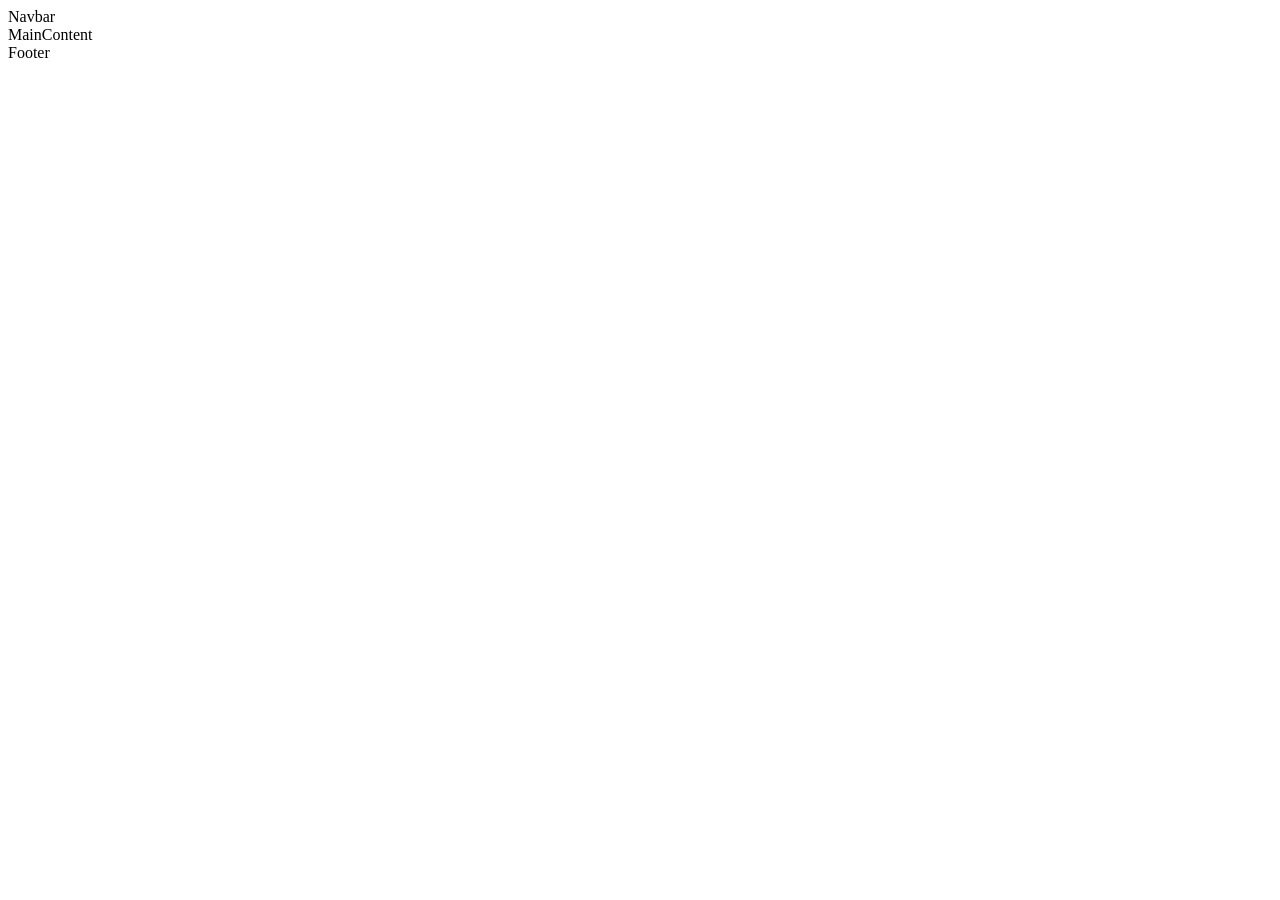
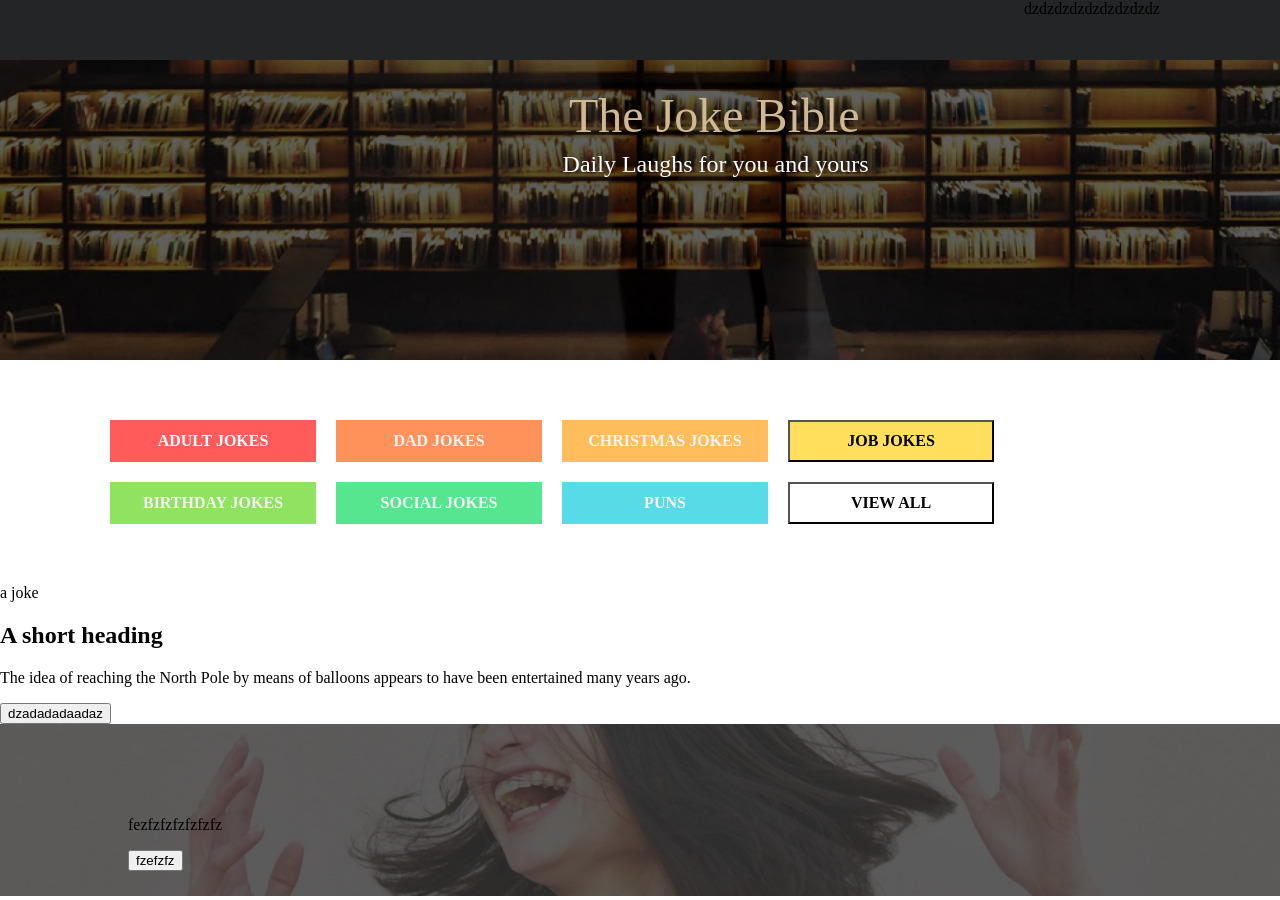
Before and after one commit to oussema-chemingui/chuck-jokes, a React (Create React App) app: page / in a window 1280 px wide. Before the commit the page ends 800 px from the top, so only its background shows below. Built offline with nearby package versions, Linux system fonts and the light colour scheme.

Commit message:
html structure and scss v1

```diff
--- a/package.json
+++ b/package.json
@@ -6,6 +6,7 @@
     "@testing-library/jest-dom": "^5.16.5",
     "@testing-library/react": "^13.3.0",
     "@testing-library/user-event": "^13.5.0",
+    "node-sass": "^7.0.1",
     "react": "^18.2.0",
     "react-dom": "^18.2.0",
     "react-scripts": "5.0.1",
--- a/src/App.js
+++ b/src/App.js
@@ -1,6 +1,7 @@
 import Footer from "./components/Footer"
 import MainContent from "./components/MainContent"
 import Navbar from "./components/Navbar"
+import "./App.scss"
 function App() {
   return (
     <div >
--- /dev/null
+++ b/src/App.scss
@@ -0,0 +1,224 @@
+body {
+    margin: 0;
+}
+
+:root {
+    --bg: #242526;
+    --bg-accent: #484a4d;
+    --text-color: #dadce1;
+    --nav-size: 60px;
+    --border: 1px solid #474a4d;
+    --border-radius: 8px;
+    --font-family: Montserrat;
+}
+
+.navbar {
+    height: var(--nav-size);
+    background-color: var(--bg);
+}
+
+.nav-items {
+    display: flex;
+    position: absolute;
+    left: 80%;
+}
+
+.nav-item {
+    align-items: center;
+    justify-content: center;
+}
+
+.cover {
+    width: 100%;
+    background-image: url(./assets/assets_Homework_Front-End_01/bitmap.png);
+    background-position: center;
+    background-repeat: no-repeat;
+    background-size: cover;
+    height: 300px;
+}
+
+.cover-title {
+    position: absolute;
+    left: 40%;
+    top: 10%;
+    width: 350px;
+    height: 72px;
+    margin: 0 174px 0 57px;
+    font-family: var(--font-family);
+    font-size: 48px;
+    font-weight: normal;
+    font-stretch: normal;
+    font-style: normal;
+    line-height: 1.5;
+    letter-spacing: normal;
+    color: #cfb995;
+}
+
+.cover-description {
+    position: absolute;
+    top: 17%;
+    left: 39.5%;
+    width: 350px;
+    height: 72px;
+    margin: 0 174px 0 57px;
+    font-family: var(--font-family);
+    font-size: 24px;
+    font-weight: normal;
+    font-stretch: normal;
+    font-style: normal;
+    line-height: 1.5;
+    letter-spacing: normal;
+    color: #ffffff;
+    margin-top: 10px;
+}
+.buttons-container {
+    display: flexbox;
+    justify-content: center;
+    align-items: center;
+    height: auto;
+    margin: 50px 100px 50px 100px;
+}
+.adult-button {
+    width: 206px;
+    height: 42px;
+    font-family: var(--font-family);
+    font-size: 16px;
+    font-weight: 600;
+    font-stretch: normal;
+    font-style: normal;
+    line-height: 1.43;
+    letter-spacing: normal;
+    text-align: center;
+    color: #ffffff;
+    background-color: #ff5b5b;
+    margin: 10px;
+    border: none;
+    text-transform: uppercase;
+}
+.dad-button {
+    width: 206px;
+    height: 42px;
+    font-family: var(--font-family);
+    font-size: 16px;
+    font-weight: 600;
+    font-stretch: normal;
+    font-style: normal;
+    line-height: 1.43;
+    letter-spacing: normal;
+    text-align: center;
+    color: whitesmoke;
+    background-color: #ff915b;
+    margin: 10px;
+    border: none;
+    text-transform: uppercase;
+}
+.christmas-button {
+    width: 206px;
+    height: 42px;
+    font-family: var(--font-family);
+    font-size: 16px;
+    font-weight: 600;
+    font-stretch: normal;
+    font-style: normal;
+    line-height: 1.43;
+    letter-spacing: normal;
+    text-align: center;
+    color: whitesmoke;
+    background-color: #ffbe5b;
+    margin: 10px;
+    border: none;
+    text-transform: uppercase;
+}
+.job-button {
+    width: 206px;
+    height: 42px;
+    font-family: var(--font-family);
+    font-size: 16px;
+    font-weight: 600;
+    font-stretch: normal;
+    font-style: normal;
+    line-height: 1.43;
+    letter-spacing: normal;
+    text-align: center;
+    color: black;
+    background-color: #ffdf5b;
+    margin: 10px;
+    text-transform: uppercase;
+}
+.birthday-button {
+    width: 206px;
+    height: 42px;
+    font-family: var(--font-family);
+    font-size: 16px;
+    font-weight: 600;
+    font-stretch: normal;
+    font-style: normal;
+    line-height: 1.43;
+    letter-spacing: normal;
+    text-align: center;
+    color: whitesmoke;
+    background-color: #8fe360;
+    margin: 10px;
+    border: none;
+    text-transform: uppercase;
+}
+.sociale-button {
+    width: 206px;
+    height: 42px;
+    font-family: var(--font-family);
+    font-size: 16px;
+    font-weight: 600;
+    font-stretch: normal;
+    font-style: normal;
+    line-height: 1.43;
+    letter-spacing: normal;
+    text-align: center;
+    color: whitesmoke;
+    background-color: #57e690;
+    margin: 10px;
+    border: none;
+    text-transform: uppercase;
+}
+.puns-button {
+    width: 206px;
+    height: 42px;
+    font-family: var(--font-family);
+    font-size: 16px;
+    font-weight: 600;
+    font-stretch: normal;
+    font-style: normal;
+    line-height: 1.43;
+    letter-spacing: normal;
+    text-align: center;
+    color: whitesmoke;
+    background-color: #57dbe6;
+    margin: 10px;
+    border: none;
+    text-transform: uppercase;
+}
+.all-button {
+    width: 206px;
+    height: 42px;
+    font-family: var(--font-family);
+    font-size: 16px;
+    font-weight: 600;
+    font-stretch: normal;
+    font-style: normal;
+    line-height: 1.43;
+    letter-spacing: normal;
+    text-align: center;
+    color: black;
+    background-color: #ffffff;
+    margin: 10px;
+    text-transform: uppercase;
+}
+
+.footer-img {
+    width: 100%;
+}
+
+.footer-text {
+    position: absolute;
+    left: 10%;
+    top:100%;
+}
--- a/src/components/Footer.js
+++ b/src/components/Footer.js
@@ -1,8 +1,14 @@
 import React from 'react'
-
+import footerImg from '../assets/assets_Homework_Front-End_01/bitmap_2.png'
 const Footer = () => {
   return (
-    <div>Footer</div>
+    <div>
+        <img className='footer-img' src={footerImg} alt="footer" ></img>
+        <div className='footer-text'>
+        <p>fezfzfzfzfzfzfz</p>
+        <button src="#" alt="#" >fzefzfz</button>
+        </div>
+    </div>
   )
 }
 export default Footer;
--- a/src/components/MainContent.js
+++ b/src/components/MainContent.js
@@ -1,8 +1,36 @@
 import React from 'react'
-
- const MainContent = () => {
-  return (
-    <div>MainContent</div>
-  )
+const MainContent = () => {
+    return (
+        <div>
+            <div className='cover' >
+                    <p className='cover-title'>The Joke Bible</p>
+                    <p className='cover-description'>Daily Laughs for you and yours</p>
+            </div>
+            <div className='buttons-container'>
+                <button className='adult-button'>adult jokes</button>
+                <button className='dad-button'>dad jokes</button>
+                <button className='christmas-button'>christmas jokes</button>
+                <button className='job-button'>job jokes</button>
+                <button className='birthday-button'>birthday jokes</button>
+                <button className='sociale-button'>social jokes</button>
+                <button className='puns-button'>puns</button>
+                <button className='all-button'>view all</button>
+            </div>
+            <span className="badge">a joke</span>
+            <div className="cards">
+                <div className='card'>
+                    <header>
+                        <h2>A short heading</h2>
+                    </header>
+                    <div className="content">
+                        <p> The idea of reaching the North Pole by means of balloons appears to have been entertained many years ago. </p>
+                    </div>
+                </div>
+            </div>
+            <div>
+                <button>dzadadadaadaz</button>
+            </div>
+        </div>
+    )
 }
 export default MainContent;
--- a/src/components/Navbar.js
+++ b/src/components/Navbar.js
@@ -2,7 +2,13 @@ import React from 'react'
 
  const Navbar = () => {
   return (
-    <div>Navbar</div>
-  )
+    <nav className="navbar">
+        <div className='nav-items'>
+        <div className='nav-item'>dzdzdz</div>
+        <div className='nav-item'>dzdzdz</div>
+        <div className='nav-item'>dzdzdz</div>
+        </div>
+    </nav>
+    )
 }
 export default Navbar;
```
Also changed, not shown: 1 other file (tests, documents, lock files or other folders).
